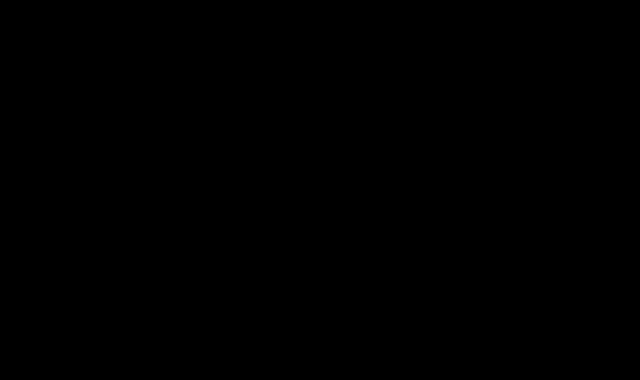
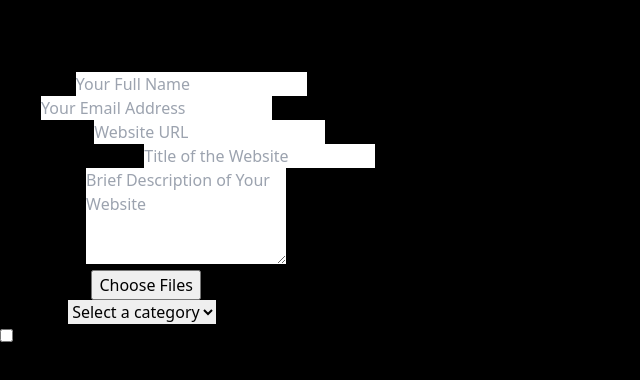
Before and after one commit to oliwierk/WebVisionary, a React (Vite) app: page /submit in a window 1280 px wide. Before the commit this address had no page. Shown: the top 380 px of the page, without its empty margins (0-640 px from the left). Built offline with nearby package versions, Linux system fonts and the light colour scheme.

Commit message:
links working, about, donate, submit finished

```diff
--- a/package.json
+++ b/package.json
@@ -10,7 +10,9 @@
     "preview": "vite preview"
   },
   "dependencies": {
+    "@headlessui/react": "^2.0.3",
     "@radix-ui/react-dialog": "^1.0.5",
+    "@shadcn/ui": "^0.0.4",
     "class-variance-authority": "^0.7.0",
     "clsx": "^2.1.1",
     "lucide-react": "^0.378.0",
--- a/src/App.tsx
+++ b/src/App.tsx
@@ -1,6 +1,7 @@
 import AboutScreen from "./screens/AboutScreen";
 import HomeScreen from "./screens/HomeScreen";
 import { BrowserRouter as Router, Route, Routes } from "react-router-dom";
+import SubmitScreen from "./screens/SubmitScreen";
 
 function App() {
 	return (
@@ -8,6 +9,7 @@
 			<Routes>
 				<Route path='/' element={<HomeScreen />} />
 				<Route path='/about' element={<AboutScreen />} />
+				<Route path='/submit' element={<SubmitScreen />} />
 			</Routes>
 		</Router>
 	);
--- /dev/null
+++ b/src/screens/SubmitScreen.tsx
@@ -0,0 +1,204 @@
+import React, { useState } from "react";
+import Navbar from "@/sections/Navbar";
+
+function SubmitScreen() {
+	const [formState, setFormState] = useState({
+		name: "",
+		email: "",
+		url: "",
+		title: "",
+		description: "",
+		category: "",
+		consent: false,
+		screenshots: [],
+	});
+
+	const handleChange = (
+		e: React.ChangeEvent<
+			HTMLInputElement | HTMLTextAreaElement | HTMLSelectElement
+		>
+	) => {
+		const { name, value, type, checked, files } = e.target;
+		if (type === "checkbox") {
+			setFormState({ ...formState, [name]: checked });
+		} else if (type === "file") {
+			setFormState({ ...formState, [name]: files });
+		} else {
+			setFormState({ ...formState, [name]: value });
+		}
+	};
+
+	const handleSubmit = (e: React.FormEvent) => {
+		e.preventDefault();
+		console.log("Form submitted:", formState);
+	};
+
+	return (
+		<div className='flex flex-col items-center w-full h-full'>
+			<Navbar currentScreen='submit' />
+			<h1 className='text-neutral-300 text-3xl mb-4 font-bold'>
+				Submit your website!
+			</h1>
+			<form
+				onSubmit={handleSubmit}
+				className='w-full max-w-lg p-8 rounded-lg shadow-md mt-12'
+			>
+				<div className='mb-4'>
+					<label
+						htmlFor='name'
+						className='block text-gray-300 text-sm font-bold mb-2'
+					>
+						Full Name
+					</label>
+					<input
+						type='text'
+						id='name'
+						name='name'
+						value={formState.name}
+						onChange={handleChange}
+						className='w-full px-3 py-2 text-gray-700 bg-gray-200 rounded'
+						placeholder='Your Full Name'
+						required
+					/>
+				</div>
+				<div className='mb-4'>
+					<label
+						htmlFor='email'
+						className='block text-gray-300 text-sm font-bold mb-2'
+					>
+						Email
+					</label>
+					<input
+						type='email'
+						id='email'
+						name='email'
+						value={formState.email}
+						onChange={handleChange}
+						className='w-full px-3 py-2 text-gray-700 bg-gray-200 rounded'
+						placeholder='Your Email Address'
+						required
+					/>
+				</div>
+				<div className='mb-4'>
+					<label
+						htmlFor='url'
+						className='block text-gray-300 text-sm font-bold mb-2'
+					>
+						Website URL
+					</label>
+					<input
+						type='url'
+						id='url'
+						name='url'
+						value={formState.url}
+						onChange={handleChange}
+						className='w-full px-3 py-2 text-gray-700 bg-gray-200 rounded'
+						placeholder='Website URL'
+						required
+					/>
+				</div>
+				<div className='mb-4'>
+					<label
+						htmlFor='title'
+						className='block text-gray-300 text-sm font-bold mb-2'
+					>
+						Title of the Website
+					</label>
+					<input
+						type='text'
+						id='title'
+						name='title'
+						value={formState.title}
+						onChange={handleChange}
+						className='w-full px-3 py-2 text-gray-700 bg-gray-200 rounded'
+						placeholder='Title of the Website'
+						required
+					/>
+				</div>
+				<div className='mb-4'>
+					<label
+						htmlFor='description'
+						className='block text-gray-300 text-sm font-bold mb-2'
+					>
+						Description
+					</label>
+					<textarea
+						id='description'
+						name='description'
+						value={formState.description}
+						onChange={handleChange}
+						className='w-full px-3 py-2 text-gray-700 bg-gray-200 rounded'
+						placeholder='Brief Description of Your Website'
+						rows={4}
+						required
+					/>
+				</div>
+				<div className='mb-4'>
+					<label
+						htmlFor='screenshots'
+						className='block text-gray-300 text-sm font-bold mb-2'
+					>
+						Screenshots
+					</label>
+					<input
+						type='file'
+						id='screenshots'
+						name='screenshots'
+						onChange={handleChange}
+						className='w-full text-gray-700 bg-gray-200 rounded'
+						accept='image/*'
+						multiple
+						required
+					/>
+				</div>
+				<div className='mb-4'>
+					<label
+						htmlFor='category'
+						className='block text-gray-300 text-sm font-bold mb-2'
+					>
+						Category
+					</label>
+					<select
+						id='category'
+						name='category'
+						value={formState.category}
+						onChange={handleChange}
+						className='w-full px-3 py-2 text-gray-700 bg-gray-200 rounded'
+						required
+					>
+						<option value=''>Select a category</option>
+						<option value='Portfolio'>Portfolio</option>
+						<option value='Blog'>Blog</option>
+						<option value='eCommerce'>eCommerce</option>
+						<option value='Corporate'>Corporate</option>
+						<option value='Other'>Other</option>
+					</select>
+				</div>
+				<div className='mb-6'>
+					<label className='block text-gray-300 text-sm font-bold'>
+						<input
+							type='checkbox'
+							name='consent'
+							checked={formState.consent}
+							onChange={handleChange}
+							className='mr-2 leading-tight'
+							required
+						/>
+						I agree to the terms and conditions and give permission to use the
+						submitted material.
+					</label>
+				</div>
+				<div className='w-full flex items-center justify-between'>
+					<button
+						type='submit'
+						className='bg-neutral-950 border-[1px] border-neutral-300 hover:bg-white text-white hover:text-black py-2 px-4 rounded transition-colors duration-300'
+					>
+						Submit
+					</button>
+				</div>
+			</form>
+		</div>
+	);
+}
+
+export default SubmitScreen;
--- a/src/sections/Gallery.tsx
+++ b/src/sections/Gallery.tsx
@@ -3,7 +3,7 @@
 function Gallery() {
 	return (
 		<>
-			<div className='absolute top-1/3 flex flex-col gap-8 w-[90%] pb-12'>
+			<div className='absolute top-1/4 lg:top-1/3 flex flex-col gap-8 w-[90%] pb-12'>
 				<div className='flex flex-col lg:flex-row gap-8 h-[150vh] lg:h-[50vh]'>
 					<Website name={"Placeholder"}></Website>
 					<Website name={"Placeholder"}></Website>
--- a/src/sections/Navbar.tsx
+++ b/src/sections/Navbar.tsx
@@ -1,12 +1,12 @@
 import CustomLink from "@/components/CustomLink";
 
 interface NavbarProps {
-	currentScreen: "home" | "about";
+	currentScreen: "home" | "about" | "submit";
 }
 
 const Navbar: React.FC<NavbarProps> = ({ currentScreen }) => {
 	return (
-		<div className='flex items-center w-[90%] h-36'>
+		<div className='flex items-center w-[90%] h-24 lg:h-36'>
 			<div className='w-1/2'>
 				<p className='text-md lg:text-xl text-neutral-50'>WebVisionary</p>
 			</div>
@@ -17,17 +17,17 @@
 					<CustomLink title='Gallery' to='/' />
 				)}
 				<a
-					href='https://external-site1.com'
+					target='_blank'
+					href='https://buymeacoffee.com/oliwierkotlicki?new=1'
 					className='text-sm lg:text-lg text-neutral-500 hover:text-neutral-100 duration-200 transition-colors cursor-pointer p-2'
 				>
 					Donate
 				</a>
-				<a
-					href='https://external-site2.com'
-					className='text-sm lg:text-lg text-neutral-500 hover:text-neutral-100 duration-200 transition-colors cursor-pointer p-2'
-				>
-					Submit
-				</a>
+				{currentScreen === "submit" ? (
+					<CustomLink title='About' to='/about' />
+				) : (
+					<CustomLink title='Submit' to='/submit' />
+				)}
 			</div>
 		</div>
 	);
```
Also changed, not shown: src/components/ui/dialog.tsx (deleted, +0 -120 lines), 2 other files (tests, documents, lock files or other folders).
